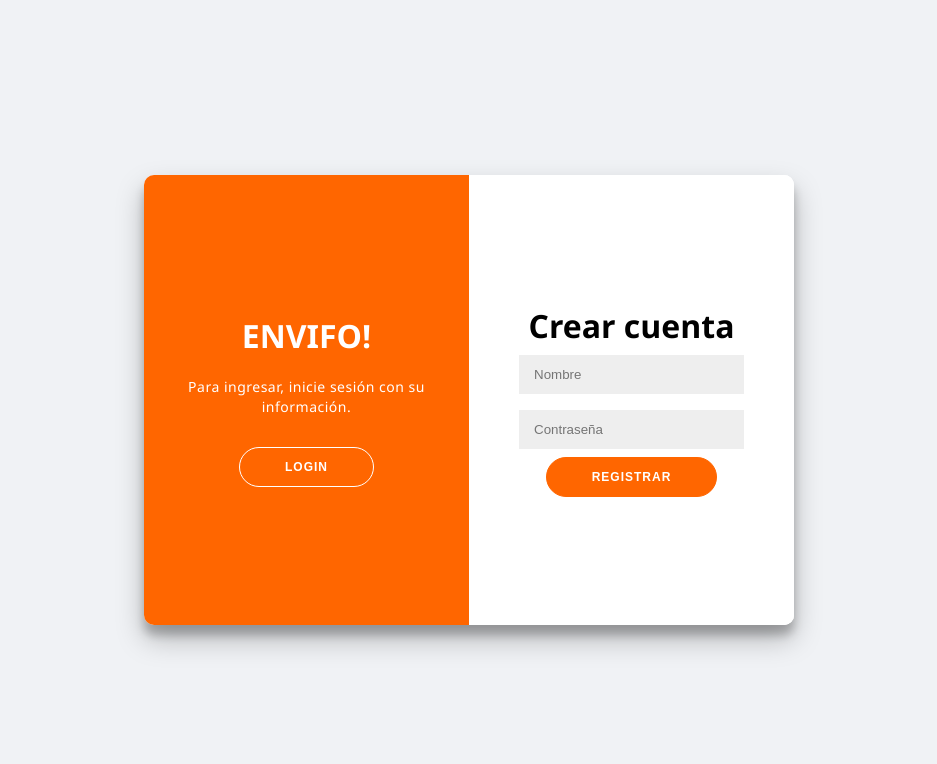
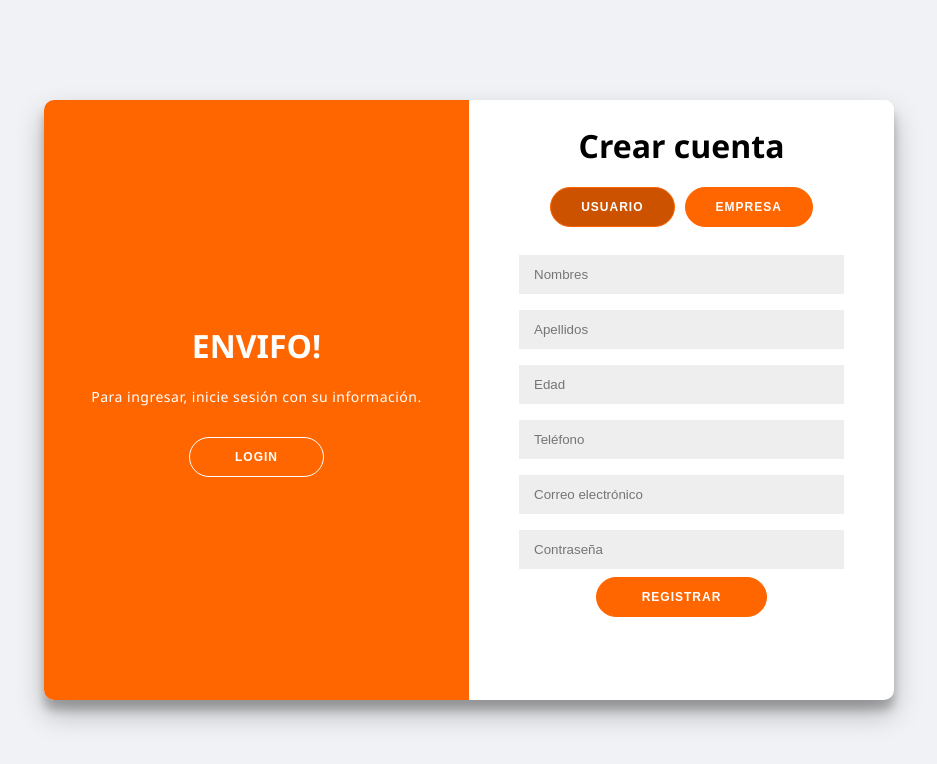
Before and after one commit to juanpablotb05/Proyecto, a React (Vite) app: page /Login in a window 1280 px wide. Both pictures are taken after a click on the button "REGISTRAR". Shown: the top 764 px of the page, without its empty margins (171-1108 px from the left). Built offline with nearby package versions, Linux system fonts and the light colour scheme.

Commit message:
Actualizacion de LOGIN

```diff
--- a/src/pages/ForgotPassword/ForgotPassword.css
+++ b/src/pages/ForgotPassword/ForgotPassword.css
@@ -34,8 +34,8 @@ body {
 }
 
 .logo-section .logo {
-  width: 50px; /* Ajusta el tamaño de tu logo */
-  height: 50px;
+  width: 60px; /* Ajusta el tamaño de tu logo */
+  height: 60px;
   margin-right: 10px;
   object-fit: contain; /* Asegura que la imagen no se distorsione */
 }
--- a/src/pages/ForgotPassword/ForgotPassword.jsx
+++ b/src/pages/ForgotPassword/ForgotPassword.jsx
@@ -1,6 +1,8 @@
 import React, { useState } from 'react';
 import './ForgotPassword.css';
 import { useNavigate } from 'react-router-dom';
+import logo from '../../assets/ENVIFO.png';
+
 
 const ForgotPassword = () => {
   const [email, setEmail] = useState('');
@@ -26,7 +28,7 @@ const ForgotPassword = () => {
   return (
     <div className="forgot-password-container">
       <div className="logo-section">
-        <img src="./assets/ENVIFO.png" alt="Envifo Logo" className="logo" />
+        <img src={logo} alt="Envifo Logo" className="logo" />
       </div>
 
       <div className="content-section">
--- a/src/pages/Login/Login.css
+++ b/src/pages/Login/Login.css
@@ -79,16 +79,37 @@ input:focus {
 }
 
 .container {
-	background-color: #fff;
-	border-radius: 10px;
-  	box-shadow: 0 14px 28px rgba(0,0,0,0.25),
-			0 10px 10px rgba(0,0,0,0.22);
-	position: relative;
-	overflow: hidden;
-	width: 650px;
-	max-width: 100%;
-	min-height: 450px;
+  background-color: #fff;
+  border-radius: 10px;
+  box-shadow: 0 14px 28px rgba(0, 0, 0, 0.25),
+              0 10px 10px rgba(0, 0, 0, 0.22);
+  position: relative;
+  overflow: hidden;
+  width: 850px; /* aumentamos el ancho */
+  max-width: 100%;
+  min-height: 600px; /* aumentamos la altura */
+}
 
+.form-container form {
+  overflow-y: auto;
+  max-height: 90%;
+  padding: 20px 50px;
+}
+
+.sign-up-container {
+  left: 0;
+  width: 50%;
+  opacity: 0;
+  z-index: 1;
+  min-height: 100%;
+}
+
+.sign-up-container {
+  left: 0;
+  width: 50%;
+  opacity: 0;
+  z-index: 1;
+  min-height: 100%;
 }
 
 .form-container {
@@ -278,3 +299,28 @@ footer p {
   margin-right: 8px;
   accent-color: #ff6600;
 }
+
+.tipo-usuario-btn-group {
+  display: flex;
+  gap: 10px; /* Espacio entre botones */
+  justify-content: center; /* Centrado horizontal */
+  margin: 20px 0;
+}
+
+.tipo-usuario-btn {
+  border-radius: 20px;
+  border: 1px solid #ff6600;
+  background-color: #ff6600;
+  color: #FFFFFF;
+  font-size: 12px;
+  font-weight: bold;
+  padding: 12px 30px;
+  letter-spacing: 1px;
+  text-transform: uppercase;
+  cursor: pointer;
+  transition: transform 80ms ease-in;
+}
+
+.tipo-usuario-btn.active {
+  background-color: #cc5200; /* O un color distinto para activo */
+}
--- a/src/pages/Login/Login.jsx
+++ b/src/pages/Login/Login.jsx
@@ -16,6 +16,37 @@ const Login = () => {
   const passLogRef = useRef(null);
   const botonRef = useRef(null);
 
+  // Nuevos estados para atributos adicionales
+  const [formData, setFormData] = useState({
+    // Comunes
+    userName: "",
+    password: "",
+    // Usuario
+    firstName: "",
+    middleName: "",
+    firstSurname: "",
+    secondSurname: "",
+    age: "",
+    phone: "",
+    email: "",
+    state: false,
+    // Empresa
+    name: "",
+    address: "",
+    phoneCompany: "",
+    emailCompany: "",
+    url: "",
+    stateCustomer: false,
+  });
+
+  const handleInputChange = (e) => {
+    const { name, value, type, checked } = e.target;
+    setFormData({
+      ...formData,
+      [name]: type === "checkbox" ? checked : value,
+    });
+  };
+
   const handleSignUp = () => setRightPanelActive(true);
   const handleSignIn = () => setRightPanelActive(false);
 
@@ -27,8 +58,14 @@ const Login = () => {
     setUsuarios((prev) => [...prev, usuarioNew]);
     setContrasenas((prev) => [...prev, passwordNew]);
 
+    console.log("Datos registrados:", {
+      tipo: tipoUsuario,
+      ...formData,
+    });
+
     userRef.current.value = "";
     passRef.current.value = "";
+    setFormData({ ...formData, password: "", userName: "" });
   };
 
   const loginAction = (e) => {
@@ -93,8 +130,47 @@ const Login = () => {
       <div className="form-container sign-up-container">
         <form>
           <h1>Crear cuenta</h1>
-          <input type="text" ref={userRef} placeholder="Nombre" />
-          <input type="password" ref={passRef} placeholder="Contraseña" />
+          <div className="tipo-usuario-btn-group">
+            <button
+              type="button"
+              className={`tipo-usuario-btn ${tipoUsuario === "Usuario" ? "active" : ""}`}
+              onClick={() => setTipoUsuario("Usuario")}
+            >
+              Usuario
+            </button>
+            <button
+              type="button"
+              className={`tipo-usuario-btn ${tipoUsuario === "Empresa" ? "active" : ""}`}
+              onClick={() => setTipoUsuario("Empresa")}
+            >
+              Empresa
+            </button>
+          </div>
+
+          {/* Usuario */}
+          {tipoUsuario === "Usuario" && (
+            <>
+              <input type="text" name="Names" placeholder="Nombres" onChange={handleInputChange} />
+              <input type="text" name="Lastname" placeholder="Apellidos" onChange={handleInputChange} />
+              <input type="number" name="age" placeholder="Edad" onChange={handleInputChange} />
+              <input type="text" name="phone" placeholder="Teléfono" onChange={handleInputChange} />
+              <input type="email" name="email" placeholder="Correo electrónico" onChange={handleInputChange} />
+              <input type="password" ref={passRef} placeholder="Contraseña" name="password" onChange={handleInputChange} />
+            </>
+          )}
+
+          {/* Empresa */}
+          {tipoUsuario === "Empresa" && (
+            <>
+              <input type="text" name="name" placeholder="Nombre empresa" onChange={handleInputChange} />
+              <input type="text" name="address" placeholder="Dirección" onChange={handleInputChange} />
+              <input type="text" name="phoneCompany" placeholder="Teléfono empresa" onChange={handleInputChange} />
+              <input type="email" name="emailCompany" placeholder="Correo electrónico empresa" onChange={handleInputChange} />
+              <input type="url" name="url" placeholder="URL sitio web" onChange={handleInputChange} />
+              <input type="password" ref={passRef} placeholder="Contraseña" name="password" onChange={handleInputChange} />
+            </>
+          )}
+
           <button type="button" className="button" onClick={registrarUsuario}>
             Registrar
           </button>
@@ -107,26 +183,22 @@ const Login = () => {
           <h1>Iniciar sesión</h1>
           <div className="radio-group-container">
             <div className="radio-group">
-              <label>
-                <input
-                  type="radio"
-                  name="tipoUsuario"
-                  value="Usuario"
-                  checked={tipoUsuario === "Usuario"}
-                  onChange={() => setTipoUsuario("Usuario")}
-                />{" "}
-                Usuario
-              </label>
-              <label style={{ marginLeft: "20px" }}>
-                <input
-                  type="radio"
-                  name="tipoUsuario"
-                  value="Empresa"
-                  checked={tipoUsuario === "Empresa"}
-                  onChange={() => setTipoUsuario("Empresa")}
-                />{" "}
-                Empresa
-              </label>
+              <div className="tipo-usuario-btn-group">
+                <button
+                  type="button"
+                  className={`tipo-usuario-btn ${tipoUsuario === "Usuario" ? "active" : ""}`}
+                  onClick={() => setTipoUsuario("Usuario")}
+                >
+                  Usuario
+                </button>
+                <button
+                  type="button"
+                  className={`tipo-usuario-btn ${tipoUsuario === "Empresa" ? "active" : ""}`}
+                  onClick={() => setTipoUsuario("Empresa")}
+                >
+                  Empresa
+                </button>
+              </div>
             </div>
           </div>
           <input type="text" ref={userLogRef} placeholder="Nombre" />
@@ -139,6 +211,7 @@ const Login = () => {
         </form>
       </div>
 
+      {/* OVERLAY */}
       <div className="overlay-container">
         <div className="overlay">
           <div className="overlay-panel overlay-left">
--- a/src/pages/PasswordRecovery/PasswordRecovery.css
+++ b/src/pages/PasswordRecovery/PasswordRecovery.css
@@ -29,8 +29,8 @@ body {
 }
 
 .contenedor-logo {
-  width: 45Px; /* Ajustar según sea necesario */
-  height: 45px; /* Ajustar según sea necesario */
+  width: 60Px; /* Ajustar según sea necesario */
+  height: 60px; /* Ajustar según sea necesario */
   display: flex;
   justify-content: center;
   align-items: center;
--- a/src/pages/PasswordRecovery/PasswordRecovery.jsx
+++ b/src/pages/PasswordRecovery/PasswordRecovery.jsx
@@ -1,5 +1,6 @@
 import React, { useState } from 'react';
 import './PasswordRecovery.css'; // Importa el archivo CSS
+import logo from '../../assets/ENVIFO.png';
 
 const PasswordRecovery = () => {
   const [codigoVerificacion, setCodigoVerificacion] = useState('');
@@ -26,10 +27,12 @@ const PasswordRecovery = () => {
         <div className="contenedor-logo">
           {/* Asumiendo que tienes un SVG o una imagen para el logo */}
           {/* **¡Importante!** Reemplaza "ruta/a/tu/logo.png" con la ruta real de tu logo */}
-          <img src="./assets/ENVIFO.png" alt="Logo de ENVIFO" className="logo" />
-        </div>
-        <button className="boton-atras">
-          <span className="flecha">←</span> atrás
+           <div className="logo-section">
+            <img src={logo} alt="Envifo Logo" className="logo" />
+          </div>
+      </div>
+       <button className="boton-atras" onClick={() => window.history.back()}>
+        <span className="flecha">←</span> atrás
         </button>
       </div>
 
```
